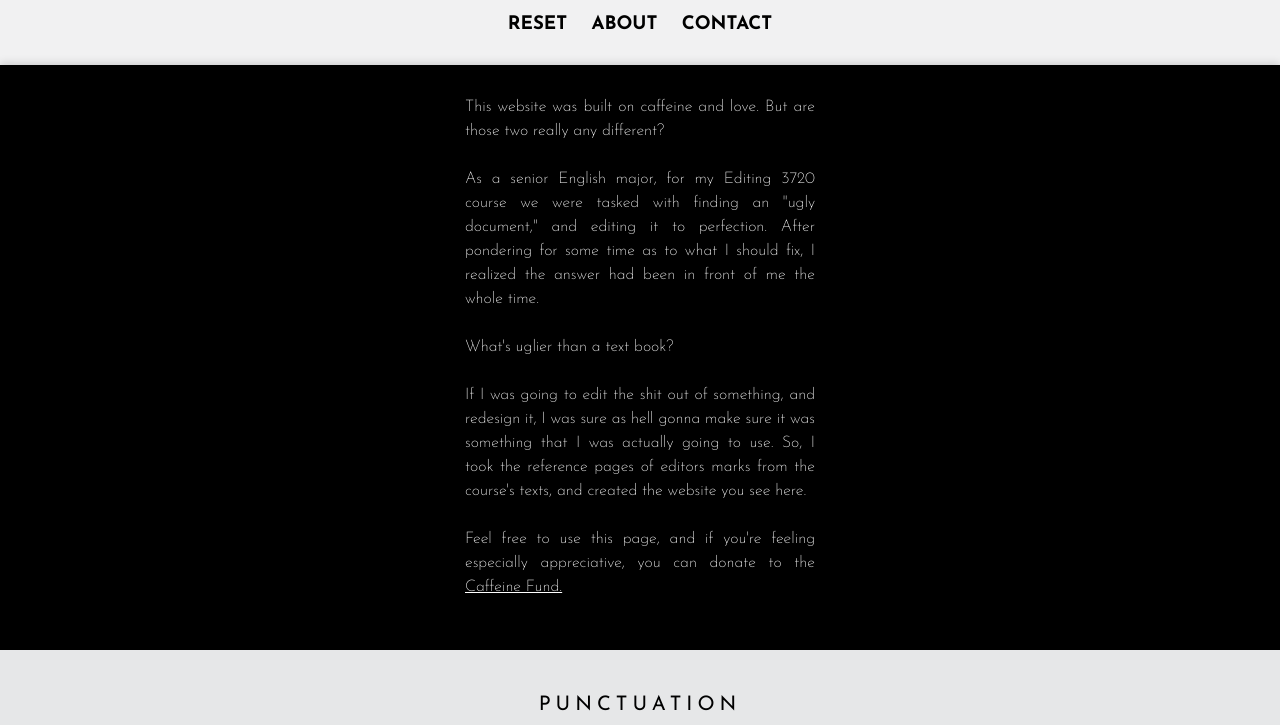
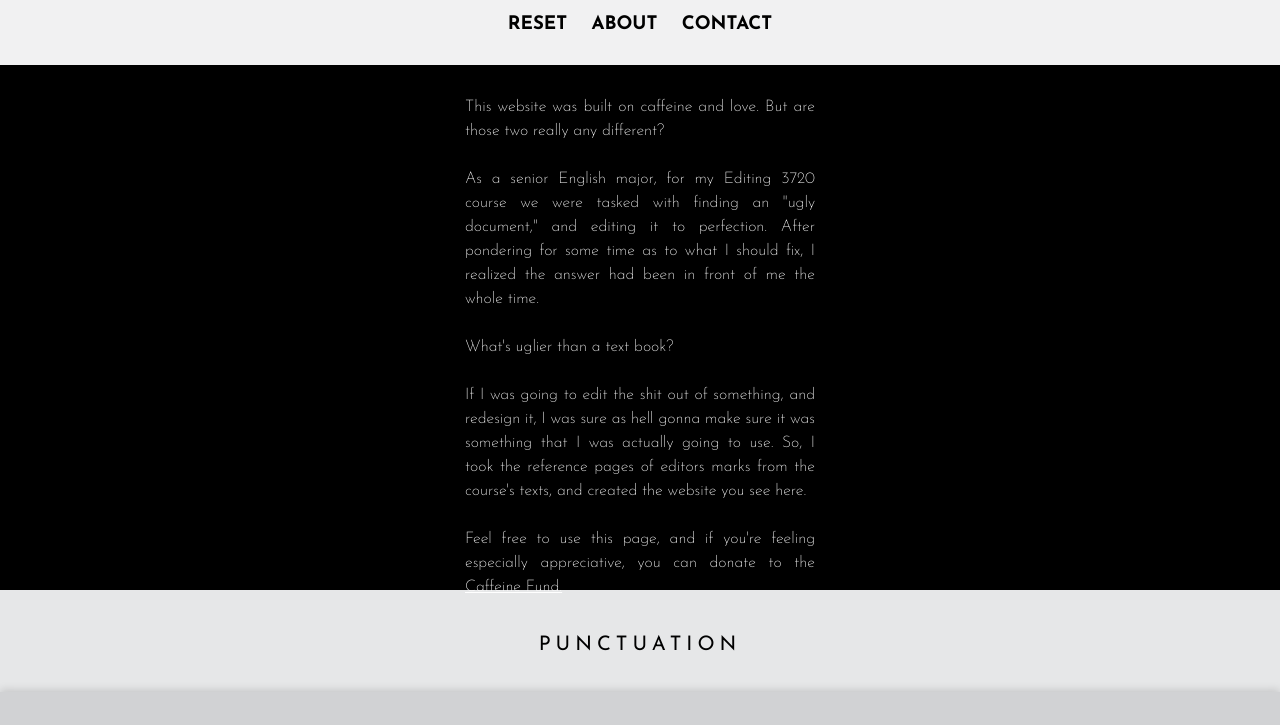
Before and after one commit to letseditstuff/letseditstuff.github.io, a plain HTML site: page index.html in a window 1280 px wide. Both pictures are taken after a click on the element "ABOUT". Shown: the part 75-800 px from the top of the page. Drawn offline with nearby package versions, Linux system fonts and the light colour scheme.

Commit message:
about fix

```diff
--- a/index.css
+++ b/index.css
@@ -46,10 +46,10 @@ a:hover {
 
 .aboutcontent {
 	width:100%;
-	height: 560px;
+	height: 500px;
 	background-color: black;
 	padding-top: 25px;
-	box-shadow: 0px -2px 8px rgba(0,0,0,.15);
+
 	display: none;
 	line-height: 150%;
 }
--- a/index.js
+++ b/index.js
@@ -1,6 +1,6 @@
 $(document).ready(function(){
     $(".about").click(function(){
-        $(".aboutcontent").slideToggle(500);
+        $(".aboutcontent").slideToggle(1000);
     });
 
     $(".punctuation").click(function(){
```
